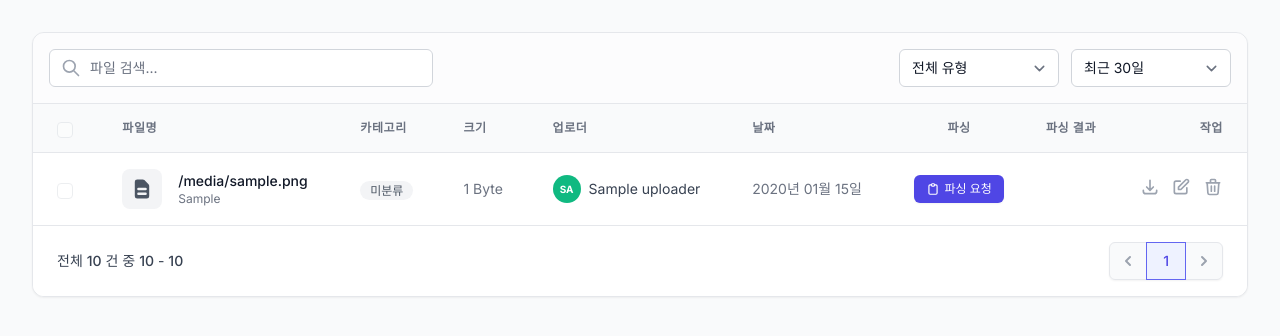
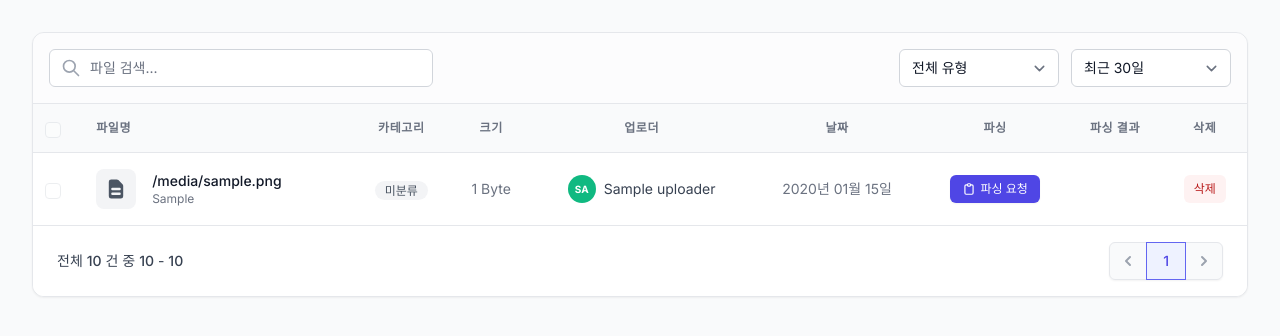
Before and after one commit to aron0628/file-manager-admin, a FastAPI app: template app/templates/index.html in a window 1280 px wide. Shown: the part 84-420 px from the top of the page. Run offline with FastAPI, Linux system fonts and the light colour scheme; the template is opened without the code that fills it: most values are stand-ins (such as "Sample title", 1, 10 or a date in 2020); some libraries are stand-ins or nearby versions.

Commit message:
feat: RAPTOR 상태 추적 및 재실행 기능 추가, 파일 삭제 시 parser-server 정리
- ParseJob에 raptor_status 컬럼 추가 및 백그라운드 동기화 시 상태 반영
- RAPTOR 재실행 API 엔드포인트 (POST /{file_id}/retry-raptor) 추가
- 파일 삭제 시 parser-server의 관련 job 데이터도 함께 삭제
- 테이블 UI 개선: 패딩 축소, 파일명 truncate, 컬럼 중앙정렬, 액션 버튼 간소화
- RAPTOR 처리 중/실패 상태 배지 및 재시도 버튼 UI 추가

Co-Authored-By: Claude Opus 4.6 (1M context) <noreply@anthropic.com>

```diff
--- a/app/api/files.py
+++ b/app/api/files.py
@@ -129,7 +129,8 @@ async def delete_file(
     db: AsyncSession = Depends(get_db),
     user: UserModel = Depends(require_auth),
 ):
-    await file_service.delete_file(db, file_id)
+    parser_client = getattr(request.app.state, "parser_client", None)
+    await file_service.delete_file(db, file_id, parser_client=parser_client)
 
     # HTMX 요청이면 갱신된 파일 테이블 HTML partial 반환
     if request.headers.get("HX-Request"):
--- a/app/models/tables.py
+++ b/app/models/tables.py
@@ -42,6 +42,7 @@ class ParseJob(Base):
     status: Mapped[str] = mapped_column(String(50), nullable=False, default="pending")
     error_message: Mapped[str | None] = mapped_column(Text, nullable=True)
     result_path: Mapped[str | None] = mapped_column(String(1000), nullable=True)
+    raptor_status: Mapped[str | None] = mapped_column(String(50), nullable=True)
     retry_failure_count: Mapped[int] = mapped_column(Integer, nullable=False, default=0)
     created_at: Mapped[datetime] = mapped_column(
         DateTime(timezone=True), nullable=False, server_default=func.now()
--- a/app/schemas/file.py
+++ b/app/schemas/file.py
@@ -45,6 +45,7 @@ class ParseJobResponse(BaseModel):
     status: str
     error_message: str | None = None
     result_path: str | None = None
+    raptor_status: str | None = None
     retry_failure_count: int
     created_at: datetime
     completed_at: datetime | None = None
--- a/app/services/background_sync.py
+++ b/app/services/background_sync.py
@@ -109,6 +109,11 @@ async def _process_jobs_batch(parser_client, jobs: list[ParseJob]) -> None:
                     if parser_error:
                         db_job.error_message = parser_error
 
+                    # RAPTOR 상태 동기화
+                    raptor_status = status_data.get("raptor_status")
+                    if raptor_status is not None:
+                        db_job.raptor_status = raptor_status
+
                     if new_status in (ParseJobStatus.COMPLETED.value, ParseJobStatus.FAILED.value):
                         if db_job.completed_at is None:
                             db_job.completed_at = now
--- a/app/templates/partials/file_row.html
+++ b/app/templates/partials/file_row.html
@@ -52,34 +52,34 @@
 
 <tr id="file-row-{{ file.id }}" class="hover:bg-gray-50 transition-colors">
   <!-- Checkbox placeholder (disabled, 1차 스코프 제외) -->
-  <td class="px-6 py-4 whitespace-nowrap">
+  <td class="px-3 py-4 whitespace-nowrap">
     <input type="checkbox" disabled class="h-4 w-4 text-indigo-600 border-gray-300 rounded focus:ring-indigo-500 opacity-40 cursor-not-allowed"/>
   </td>
 
   <!-- File Name + Icon -->
-  <td class="px-6 py-4 whitespace-nowrap">
-    <div class="flex items-center">
+  <td class="px-3 py-4">
+    <div class="flex items-center min-w-0">
       {{ file_icon(file.mime_type) }}
-      <div class="ml-4">
-        <div class="text-sm font-medium text-gray-900">{{ file.filename }}</div>
+      <div class="ml-4 min-w-0">
+        <div class="text-sm font-medium text-gray-900 truncate max-w-[200px]" title="{{ file.filename }}">{{ file.filename }}</div>
         <div class="text-xs text-gray-500">{{ mime_label(file.mime_type) }}</div>
       </div>
     </div>
   </td>
 
   <!-- Category -->
-  <td class="px-6 py-4 whitespace-nowrap">
+  <td class="px-3 py-4 whitespace-nowrap text-center">
     {{ category_badge(file.category) }}
   </td>
 
   <!-- Size -->
-  <td class="px-6 py-4 whitespace-nowrap text-sm text-gray-500">
+  <td class="px-3 py-4 whitespace-nowrap text-center text-sm text-gray-500">
     {{ file.file_size | filesizeformat }}
   </td>
 
   <!-- Uploader -->
-  <td class="px-6 py-4 whitespace-nowrap">
-    <div class="flex items-center">
+  <td class="px-3 py-4 whitespace-nowrap">
+    <div class="flex items-center justify-center">
       <div class="h-7 w-7 rounded-full {{ uploader_avatar_color(file.uploader) }} flex items-center justify-center text-white text-[10px] font-bold">
         {{ file.uploader[:2].upper() }}
       </div>
@@ -88,19 +88,43 @@
   </td>
 
   <!-- Date -->
-  <td class="px-6 py-4 whitespace-nowrap text-sm text-gray-500">
+  <td class="px-3 py-4 whitespace-nowrap text-center text-sm text-gray-500">
     {{ file.created_at.strftime('%Y년 %m월 %d일') }}
   </td>
 
   <!-- Parse Status -->
-  <td class="px-6 py-4 whitespace-nowrap text-center">
+  <td class="px-3 py-4 whitespace-nowrap text-center">
     {% set latest_job = file.parse_jobs | sort(attribute='created_at') | last if file.parse_jobs else None %}
     {% if latest_job and latest_job.status == 'completed' %}
-      <span class="inline-flex items-center px-2.5 py-1 rounded-full text-xs font-medium bg-green-100 text-green-800">
-        <svg class="w-3 h-3 mr-1" fill="currentColor" viewBox="0 0 20 20">
-          <path fill-rule="evenodd" d="M10 18a8 8 0 100-16 8 8 0 000 16zm3.707-9.293a1 1 0 00-1.414-1.414L9 10.586 7.707 9.293a1 1 0 00-1.414 1.414l2 2a1 1 0 001.414 0l4-4z" clip-rule="evenodd"></path>
-        </svg>
-        완료
+      <span
+        id="parse-status-{{ file.id }}"
+        {% if latest_job.raptor_status == 'processing' %}
+        hx-get="/api/files/{{ file.id }}/parse-status"
+        hx-trigger="every 3s"
+        hx-target="#parse-status-{{ file.id }}"
+        hx-swap="outerHTML"
+        {% endif %}
+        class="inline-flex items-center flex-wrap gap-1"
+      >
+        <span class="inline-flex items-center px-2.5 py-1 rounded-full text-xs font-medium bg-green-100 text-green-800">
+          <svg class="w-3 h-3 mr-1" fill="currentColor" viewBox="0 0 20 20">
+            <path fill-rule="evenodd" d="M10 18a8 8 0 100-16 8 8 0 000 16zm3.707-9.293a1 1 0 00-1.414-1.414L9 10.586 7.707 9.293a1 1 0 00-1.414 1.414l2 2a1 1 0 001.414 0l4-4z" clip-rule="evenodd"></path>
+          </svg>
+          완료
+        </span>
+        {% if latest_job.raptor_status == 'failed' %}
+        <span class="inline-flex items-center px-2 py-0.5 rounded-full text-xs font-medium bg-orange-100 text-orange-800">
+          RAPTOR 실패
+        </span>
+        {% elif latest_job.raptor_status == 'processing' %}
+        <span class="inline-flex items-center px-2 py-0.5 rounded-full text-xs font-medium bg-blue-100 text-blue-800">
+          <svg class="animate-spin w-3 h-3 mr-1" fill="none" viewBox="0 0 24 24">
+            <circle class="opacity-25" cx="12" cy="12" r="10" stroke="currentColor" stroke-width="4"></circle>
+            <path class="opacity-75" fill="currentColor" d="M4 12a8 8 0 018-8V0C5.373 0 0 5.373 0 12h4z"></path>
+          </svg>
+          RAPTOR 처리 중
+        </span>
+        {% endif %}
       </span>
     {% elif latest_job and latest_job.status in ['pending', 'processing'] %}
       <span
@@ -153,7 +177,7 @@
   </td>
 
   <!-- Parse Action -->
-  <td class="px-4 py-4 whitespace-nowrap text-center">
+  <td class="px-3 py-4 whitespace-nowrap text-center">
     <div id="parse-action-{{ file.id }}">
     {% if latest_job and latest_job.status == 'completed' %}
       <a
@@ -166,6 +190,20 @@
         </svg>
         다운로드
       </a>
+      {% if latest_job.raptor_status == 'failed' %}
+      <button
+        type="button"
+        class="inline-flex items-center px-2.5 py-1.5 text-xs font-medium rounded-md text-orange-700 bg-orange-50 hover:bg-orange-100 transition-colors ml-1"
+        hx-post="/api/files/{{ file.id }}/retry-raptor"
+        hx-target="#parse-status-{{ file.id }}"
+        hx-swap="outerHTML"
+      >
+        <svg class="w-3.5 h-3.5 mr-1" fill="none" stroke="currentColor" viewBox="0 0 24 24">
+          <path stroke-linecap="round" stroke-linejoin="round" stroke-width="2" d="M4 4v5h.582m15.356 2A8.001 8.001 0 004.582 9m0 0H9m11 11v-5h-.581m0 0a8.003 8.003 0 01-15.357-2m15.357 2H15"></path>
+        </svg>
+        RAPTOR 재시도
+      </button>
+      {% endif %}
     {% elif latest_job and latest_job.status in ['failed', 'error', 'timeout', 'lost'] %}
       <button
         type="button"
@@ -184,43 +222,16 @@
   </td>
 
   <!-- Actions -->
-  <td class="px-6 py-4 whitespace-nowrap text-right text-sm font-medium space-x-2">
-    <!-- Download -->
-    <a
-      href="/api/files/{{ file.id }}/download"
-      title="다운로드"
-      class="text-gray-400 hover:text-indigo-600 transition-colors inline-block"
-    >
-      <svg class="w-5 h-5" fill="none" stroke="currentColor" viewBox="0 0 24 24">
-        <path d="M4 16v1a3 3 0 003 3h10a3 3 0 003-3v-1m-4-4l-4 4m0 0l-4-4m4 4V4" stroke-linecap="round" stroke-linejoin="round" stroke-width="2"></path>
-      </svg>
-    </a>
-
-    <!-- Edit -->
+  <td class="px-3 py-4 whitespace-nowrap text-center text-sm font-medium">
     <button
       type="button"
-      title="편집"
-      class="text-gray-400 hover:text-amber-600 transition-colors"
-      onclick="openEditModal('{{ file.id }}', '{{ file.filename | e }}', '{{ file.category }}')"
-    >
-      <svg class="w-5 h-5" fill="none" stroke="currentColor" viewBox="0 0 24 24">
-        <path d="M11 5H6a2 2 0 00-2 2v11a2 2 0 002 2h11a2 2 0 002-2v-5m-1.414-9.414a2 2 0 112.828 2.828L11.828 15H9v-2.828l8.586-8.586z" stroke-linecap="round" stroke-linejoin="round" stroke-width="2"></path>
-      </svg>
-    </button>
-
-    <!-- Delete -->
-    <button
-      type="button"
-      title="삭제"
-      class="text-gray-400 hover:text-red-600 transition-colors"
+      class="inline-flex items-center px-2.5 py-1.5 text-xs font-medium rounded-md text-red-700 bg-red-50 hover:bg-red-100 transition-colors"
       hx-delete="/api/files/{{ file.id }}"
       hx-confirm="정말 삭제하시겠습니까? 이 작업은 되돌릴 수 없습니다."
       hx-target="#file-table-container"
       hx-swap="innerHTML"
     >
-      <svg class="w-5 h-5" fill="none" stroke="currentColor" viewBox="0 0 24 24">
-        <path d="M19 7l-.867 12.142A2 2 0 0116.138 21H7.862a2 2 0 01-1.995-1.858L5 7m5 4v6m4-6v6m1-10V4a1 1 0 00-1-1h-4a1 1 0 00-1 1v3M4 7h16" stroke-linecap="round" stroke-linejoin="round" stroke-width="2"></path>
-      </svg>
+      삭제
     </button>
   </td>
 </tr>
--- a/app/templates/partials/file_table.html
+++ b/app/templates/partials/file_table.html
@@ -5,17 +5,17 @@
       <thead class="bg-gray-50">
         <tr>
           <!-- Checkbox placeholder header -->
-          <th class="px-6 py-3 text-left" scope="col">
+          <th class="px-3 py-3 text-left" scope="col">
             <input type="checkbox" disabled class="h-4 w-4 text-indigo-600 border-gray-300 rounded focus:ring-indigo-500 opacity-40 cursor-not-allowed"/>
           </th>
-          <th class="px-6 py-3 text-left text-xs font-semibold text-gray-500 uppercase tracking-wider" scope="col">파일명</th>
-          <th class="px-6 py-3 text-left text-xs font-semibold text-gray-500 uppercase tracking-wider" scope="col">카테고리</th>
-          <th class="px-6 py-3 text-left text-xs font-semibold text-gray-500 uppercase tracking-wider" scope="col">크기</th>
-          <th class="px-6 py-3 text-left text-xs font-semibold text-gray-500 uppercase tracking-wider" scope="col">업로더</th>
-          <th class="px-6 py-3 text-left text-xs font-semibold text-gray-500 uppercase tracking-wider" scope="col">날짜</th>
-          <th class="px-6 py-3 text-center text-xs font-semibold text-gray-500 uppercase tracking-wider" scope="col">파싱</th>
-          <th class="px-4 py-3 text-center text-xs font-semibold text-gray-500 uppercase tracking-wider" scope="col">파싱 결과</th>
-          <th class="px-6 py-3 text-right text-xs font-semibold text-gray-500 uppercase tracking-wider" scope="col">작업</th>
+          <th class="px-3 py-3 text-left text-xs font-semibold text-gray-500 uppercase tracking-wider" scope="col">파일명</th>
+          <th class="px-3 py-3 text-center text-xs font-semibold text-gray-500 uppercase tracking-wider" scope="col">카테고리</th>
+          <th class="px-3 py-3 text-center text-xs font-semibold text-gray-500 uppercase tracking-wider" scope="col">크기</th>
+          <th class="px-3 py-3 text-center text-xs font-semibold text-gray-500 uppercase tracking-wider" scope="col">업로더</th>
+          <th class="px-3 py-3 text-center text-xs font-semibold text-gray-500 uppercase tracking-wider" scope="col">날짜</th>
+          <th class="px-3 py-3 text-center text-xs font-semibold text-gray-500 uppercase tracking-wider" scope="col">파싱</th>
+          <th class="px-3 py-3 text-center text-xs font-semibold text-gray-500 uppercase tracking-wider" scope="col">파싱 결과</th>
+          <th class="px-3 py-3 text-center text-xs font-semibold text-gray-500 uppercase tracking-wider" scope="col">삭제</th>
         </tr>
       </thead>
       <tbody class="bg-white divide-y divide-gray-200">
```
Also changed, not shown: app/api/parse.py (+24 -0 lines), app/services/file_service.py (+16 -1 lines), app/services/parse_service.py (+52 -0 lines), app/templates/partials/parse_status.html (+35 -2 lines).
